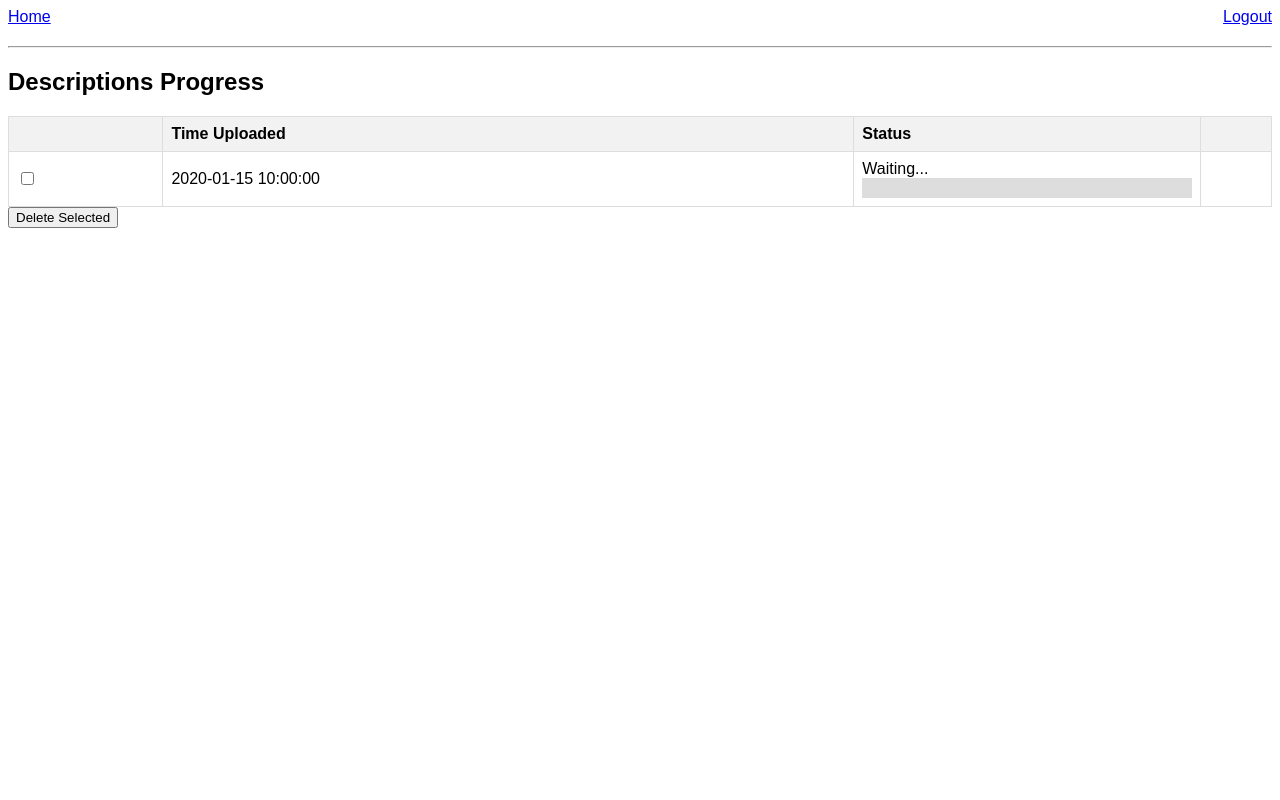
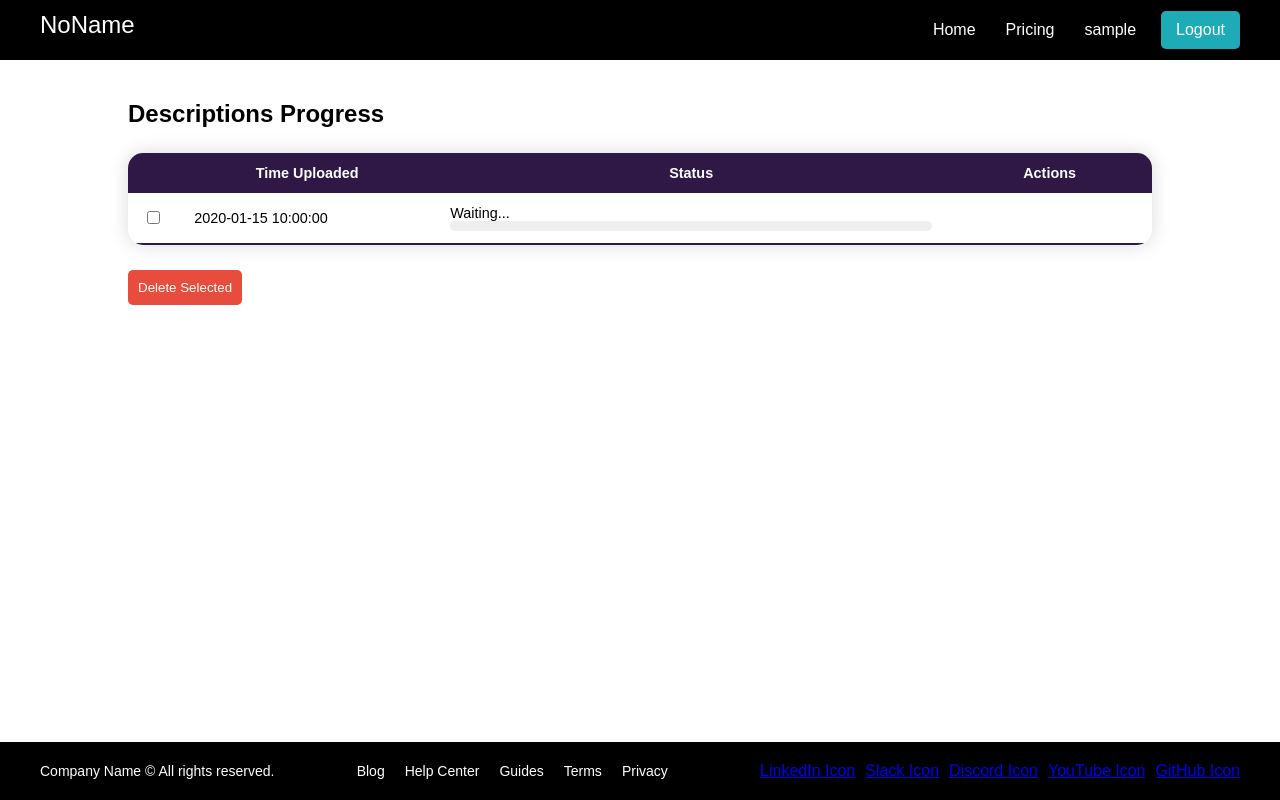
Before and after one commit to AI4Ric/Image2Descriptions, a Django app: page /user-files/ in a window 1280 px wide. Run offline with Django 4.2, Linux system fonts and the light colour scheme; a user stored in the database is signed in; tables that the repository leaves empty hold one stand-in row (values such as "Sample post"); parts of the project's set-up code (start-up, migrations or seed data) failed here and were passed over.

Commit message:
UI completed

```diff
--- a/AIDescGen/static/AIDescGen/css/base_style.css
+++ b/AIDescGen/static/AIDescGen/css/base_style.css
@@ -16,9 +16,10 @@ body {
 .navbar {
     background-color: #000;
     color: #fff;
-    height: 60px;
+    min-height: 60px;
     display: flex;
     align-items: center;
+    justify-content: space-between;
 }
 
 .navbar__container {
--- a/AIDescGen/static/AIDescGen/css/styles.css
+++ b/AIDescGen/static/AIDescGen/css/styles.css
@@ -1,41 +1,110 @@
 /* styles.css */
-
-body {
-    font-family: Arial, sans-serif;
+.table-container {
+    width: 80%;
+    margin: 0 auto;
+    padding: 20px;
 }
 
-table {
+.styled-table {
     width: 100%;
     border-collapse: collapse;
+    margin: 25px 0;
+    font-size: 0.9em;
+    font-family: sans-serif;
+    min-width: 400px;
+    box-shadow: 0 0 20px rgba(0, 0, 0, 0.15);
+    border-radius: 15px; /* Increased border-radius */
+    overflow: hidden;
 }
 
-th, td {
-    border: 1px solid #ddd;
-    padding: 8px;
-    text-align: left;
+.styled-table thead tr {
+    background-color: #2f1845;
+    color: #ffffff;
+    text-align: center;
 }
 
-th {
-    background-color: #f2f2f2;
+.styled-table th,
+.styled-table td {
+    padding: 12px 15px;
 }
 
-.logout {
-    float: right;
+.styled-table th:nth-of-type(1) {
+    width: 5%; /* Checkbox column width */
 }
 
-.header {
-    display: flex;
-    justify-content: space-between;
-    margin-bottom: 20px;
+.styled-table th:nth-of-type(2) {
+    width: 25%; /* Time Uploaded column width */
 }
 
-.progress-container {
-    width: 100%;
-    background-color: #ddd;
+.styled-table th:nth-of-type(3) {
+    width: 50%; /* Status column width */
 }
 
+.styled-table th:nth-of-type(4) {
+    width: 20%; /* Actions column width */
+}
+
+.styled-table tbody tr {
+    border-bottom: 1px solid #dddddd;
+}
+
+.styled-table tbody tr:nth-of-type(even) {
+    background-color: #f3f3f3;
+}
+
+.styled-table tbody tr:last-of-type {
+    border-bottom: 2px solid #2f1845;
+}
+
+.styled-table tbody tr.active-row {
+    font-weight: bold;
+    color: #009879;
+}
+
+.delete-selected {
+    background-color: #e74c3c;
+    color: white;
+    border: none;
+    padding: 10px;
+    border-radius: 5px;
+    cursor: pointer;
+}
+
+/* Additional styles for your buttons and links */
+.download-images-link, #download {
+    background-color: #009879;
+    color: #ffffff;
+    text-decoration: none;
+    padding: 8px 15px;
+    border-radius: 5px;
+    display: block;
+    margin: 5px auto;
+    width: auto;
+    max-width: 150px;
+}
+
+.download-images-link:hover, #download:hover {
+    background-color: #007961;
+}
+
+
+/* Style for the progress bar */
+.progress-container {
+    background-color: #eeeeee;
+    border-radius: 5px;
+}
+
+@keyframes move-stripes {
+    from { background-position: 0 0; }
+    to { background-position: 50px 0; }
+  }
+
 .progress-bar {
-    height: 20px;
-    background-color: green;
-    width: 0%;
+    height: 10px;
+    background-color: #009879;
+    border-radius: 5px;
+    width: 0%; /* Initial width */
+    background-image: linear-gradient(45deg, rgba(255, 255, 255, 0.15) 25%, transparent 25%, transparent 50%, rgba(255, 255, 255, 0.15) 50%, rgba(255, 255, 255, 0.15) 75%, transparent 75%, transparent);
+    background-size: 50px 50px;
+    animation: move-stripes 2s linear infinite;
 }
--- a/AIDescGen/templates/AIDescGen/base.html
+++ b/AIDescGen/templates/AIDescGen/base.html
@@ -23,6 +23,15 @@
         var generateButton = document.getElementById('generate-btn');
         generateButton.disabled = !files.length;
         }
+
+        document.addEventListener('DOMContentLoaded', (event) => {
+            const mobileMenu = document.getElementById('mobile-menu');
+            const navBar = document.querySelector('.navbar');
+
+            mobileMenu.addEventListener('click', () => {
+                navBar.classList.toggle('active');
+            });
+        });
     </script>
 </body>
 </html>
--- a/AIDescGen/templates/AIDescGen/navbar.html
+++ b/AIDescGen/templates/AIDescGen/navbar.html
@@ -1,12 +1,24 @@
 <nav class="navbar">
     <div class="navbar__container">
         <a href="/" class="navbar__logo">NoName</a>
+
+        <!-- Hamburger Menu Icon -->
+        <button class="navbar__toggle" id="mobile-menu">
+            <span class="bar"></span>
+            <span class="bar"></span>
+            <span class="bar"></span>
+        </button>
+
         <div class="navbar__menu">
+            {% if request.resolver_match.url_name == 'user_files' %}
+            <a href="/" class="navbar__item">Home</a>
+            {% else %}
+            <a href="{% url 'user_files' %}" class="navbar__item">Docs</a>
+            {% endif %}
             <a href="/pricing" class="navbar__item">Pricing</a>
-            <!-- <a href="/blog" class="navbar__item">Blog</a> -->
-            <a href="{% url 'user_files' %}" class="navbar__item">Docs</a>
             <a href="/signup" class="navbar__item">{{ user.username }}</a>
             <a href="{% url 'logout' %}" class="navbar__item navbar__item--highlight">Logout</a>
+            <!-- <a href="/blog" class="navbar__item">Blog</a> -->
         </div>
     </div>
 </nav>
--- a/AIDescGen/templates/AIDescGen/user_files.html
+++ b/AIDescGen/templates/AIDescGen/user_files.html
@@ -1,26 +1,22 @@
-<!DOCTYPE html>
-<html>
-<head>
-    <title>User Files</title>
+{% extends "AIDescGen/base.html" %}
+
+{% block content %}
 {% load static %}
 <link rel="stylesheet" href="{% static 'AIDescGen/css/styles.css' %}">
-</head>
-<body>
-    <div class="header">
-        <a href="{% url 'home' %}" class="home">Home</a>
-        <a href="{% url 'logout' %}" class="logout">Logout</a>
-    </div>
-    <hr>
+    <div class="table-container">
         <h2>Descriptions Progress</h2>
         <form method="post" action="{% url 'delete_files' %}">
             {% csrf_token %}
-        <table>
+            <table class="styled-table">
+                <thead>
                     <tr>
                         <th></th> <!-- Checkbox column -->
                         <th>Time Uploaded</th>
                         <th>Status</th>
-                <th></th> <!-- For the download link -->
+                        <th>Actions</th> <!-- For the download link -->
                     </tr>
+                </thead>
+                <tbody>
                     {% for upload in user_files %}
                     <tr data-task-id="{{ upload.task_id }}">
                         <td><input type="checkbox" name="file_ids" value="{{ upload.id }}"></td>
@@ -31,10 +27,10 @@
                                 <div id="progress-bar-{{ upload.task_id }}" class="progress-bar" style="width: 0%;"></div>
                             </div>
                         </td>
-                <td>
+                        <td class="actions-cell">
                             <a href="{% url 'download_files' upload.folder_name %}" class="download-images-link" data-task-id="{{ upload.task_id }}" style="display:none;">Download Images</a>
                             <!-- Initially hidden download link -->
-                    <a href="{% url 'download_csv' upload.task_id %}" id="download-{{ upload.task_id }}" style="display:none;">Download CSV</a>
+                            <a href="{% url 'download_csv' upload.task_id %}" class="download-images-link" id="download-{{ upload.task_id }}" style="display:none;">Download CSV</a>
                         </td>
                     </tr>
                     {% empty %}
@@ -42,9 +38,10 @@
                         <td colspan="4">No files have been uploaded yet.</td>
                     </tr>
                     {% endfor %}
+                </tbody>
             </table>
-        <button type="submit">Delete Selected</button>
+            <button type="submit" class="delete-selected">Delete Selected</button>
         </form>
+    </div>
     <script src="{% static 'AIDescGen/js/update_progress.js' %}"></script>
-</body>
-</html>
+{% endblock %}
```
Also changed, not shown: other parts of AIDescGen/static/AIDescGen/css/base_style.css (+72 -11 lines). Lines whose indentation alone changed are shown as unchanged.
